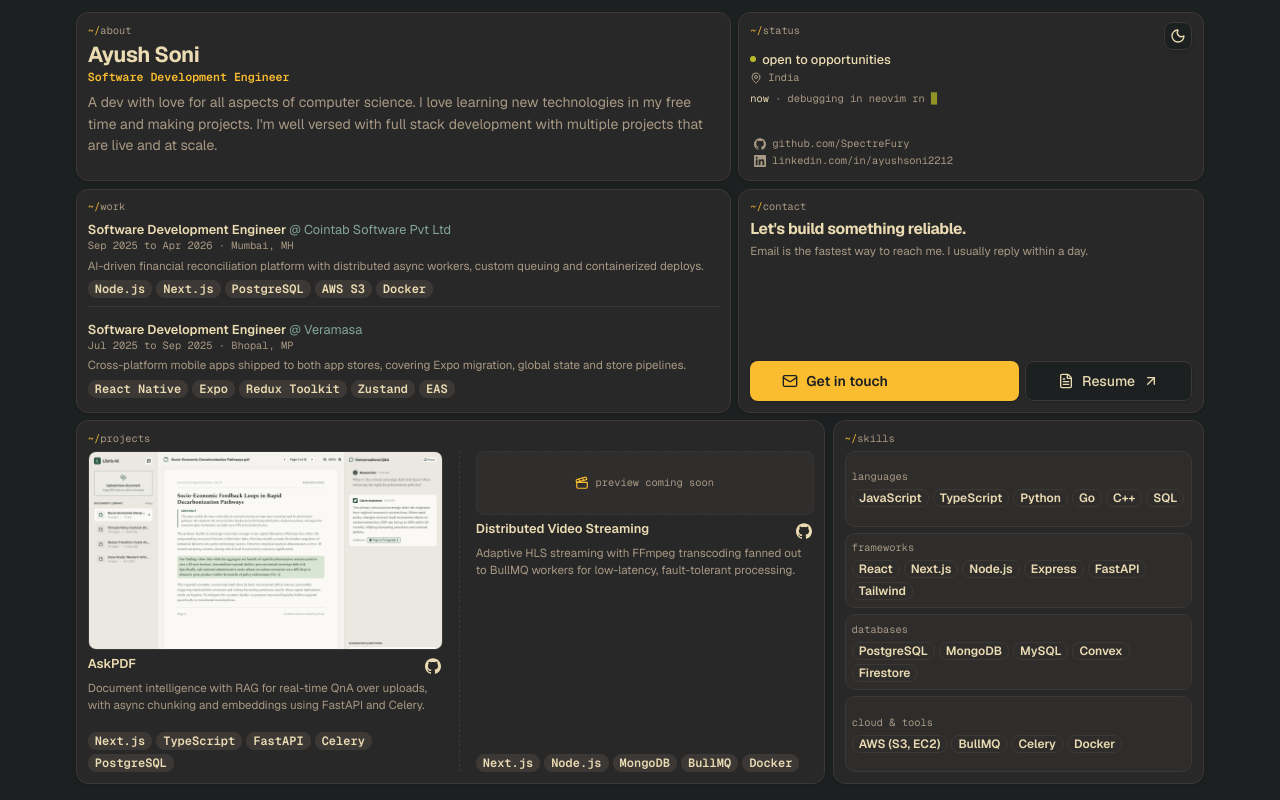
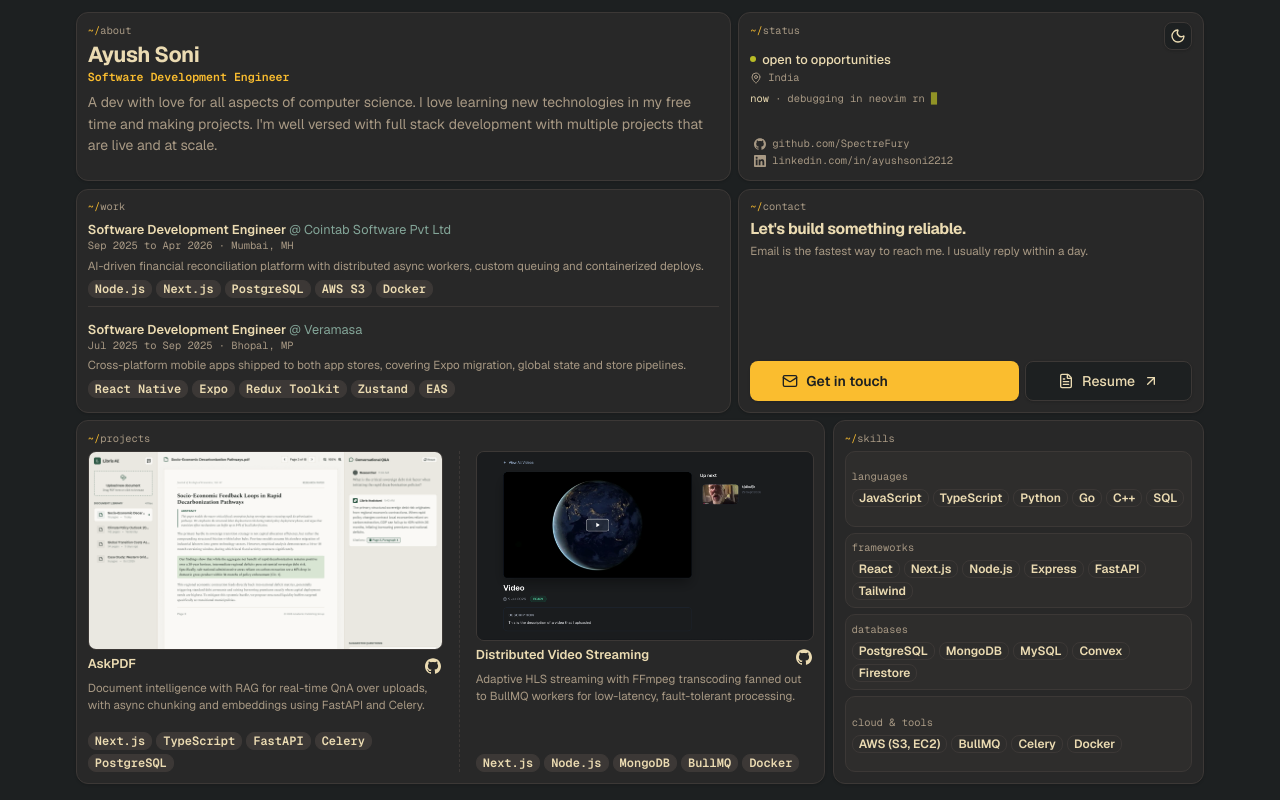
Before and after one commit to SpectreFury/portfolio, a Next.js app: page / in a window 1280 px wide. Built offline with nearby package versions, Linux system fonts and the light colour scheme.

Commit message:
feat: add final image

```diff
--- a/src/components/bento.tsx
+++ b/src/components/bento.tsx
@@ -216,10 +216,27 @@
 
             {/* Streaming */}
             <div className="flex min-w-0 flex-col border-t border-dashed border-border pt-3 sm:border-l sm:border-t-0 sm:pl-4 sm:pt-0">
-              <div className="flex flex-row items-center justify-center gap-1.5 rounded-md border border-dashed border-border bg-secondary/40 px-2 py-6 text-muted-foreground">
-                <Clapperboard className="h-3.5 w-3.5 shrink-0 text-primary" />
-                <p className="font-mono text-tiny">preview coming soon</p>
-              </div>
+              {streaming.image ? (
+                <a
+                  href={streaming.github}
+                  target="_blank"
+                  rel="noopener noreferrer"
+                  className="group relative block aspect-[16/9] shrink-0 overflow-hidden rounded-md border border-border"
+                >
+                  <Image
+                    src={streaming.image}
+                    alt={streaming.imageAlt ?? `${streaming.title} preview`}
+                    fill
+                    sizes="(max-width: 1024px) 100vw, 40vw"
+                    className="object-cover object-top transition-transform duration-300 group-hover:scale-[1.02]"
+                  />
+                </a>
+              ) : (
+                <div className="flex flex-row items-center justify-center gap-1.5 rounded-md border border-dashed border-border bg-secondary/40 px-2 py-6 text-muted-foreground">
+                  <Clapperboard className="h-3.5 w-3.5 shrink-0 text-primary" />
+                  <p className="font-mono text-tiny">preview coming soon</p>
+                </div>
+              )}
               <div className="mt-1.5 flex items-start justify-between gap-1.5">
                 <p className="min-w-0 truncate text-cell font-semibold leading-tight">
                   {streaming.title}
--- a/src/lib/data.ts
+++ b/src/lib/data.ts
@@ -68,6 +68,8 @@
       "Adaptive HLS streaming with FFmpeg transcoding fanned out to BullMQ workers for low-latency, fault-tolerant processing.",
     stack: ["Next.js", "Node.js", "MongoDB", "BullMQ", "Docker"],
     github: "https://github.com/SpectreFury/youtube-streaming",
+    image: "/streaming-app.png",
+    imageAlt: "Distributed video streaming app preview",
   },
 ];
 
```
Also changed, not shown: public/streaming-app.png (added).
